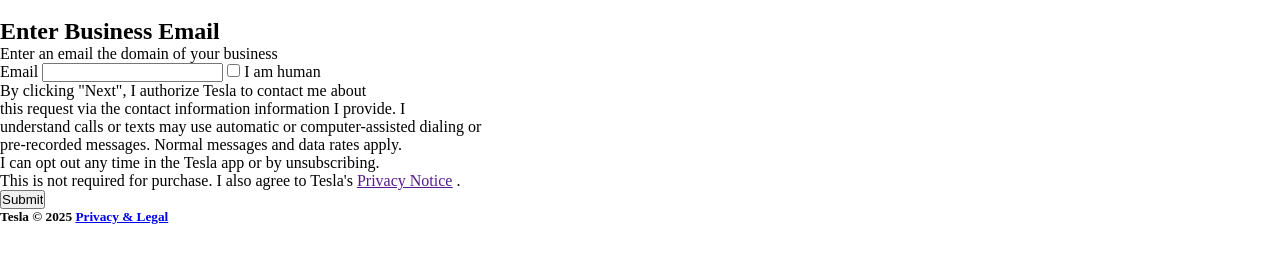
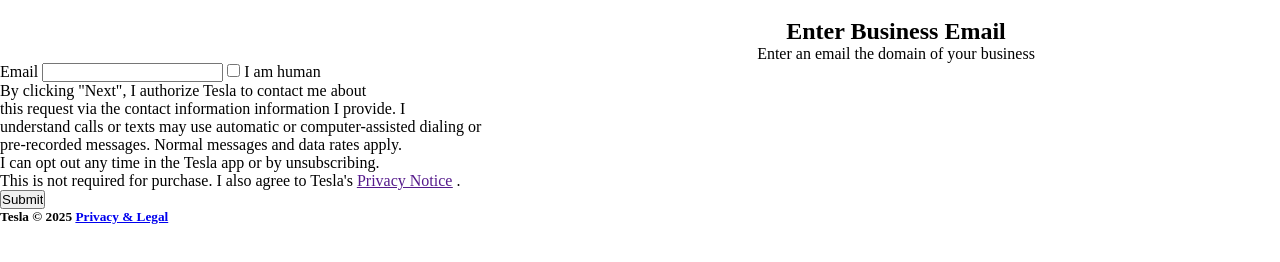
Before and after one commit to AmerAjjawi/tesla, a plain HTML site: page index.html in a window 1280 px wide. Drawn offline with Linux system fonts and the light colour scheme.

Commit message:
Styled the title section with flexbox, 60vw, and margin-left

```diff
--- a/styles.css
+++ b/styles.css
@@ -4,11 +4,23 @@
   box-sizing: border-box;
 }
 
+main {
+
+}
 /* section: form -header */
 .form-header {
-
+  display: flex;
+  flex-direction: column;
+  justify-content: center;
+  align-items: center;
+  /* add margin left **/
+  width: 60vw;
+  margin-left: auto;
 }
 
+#title {
+  text-align: left;
+}
 
 fieldset {
  border: none;
```
